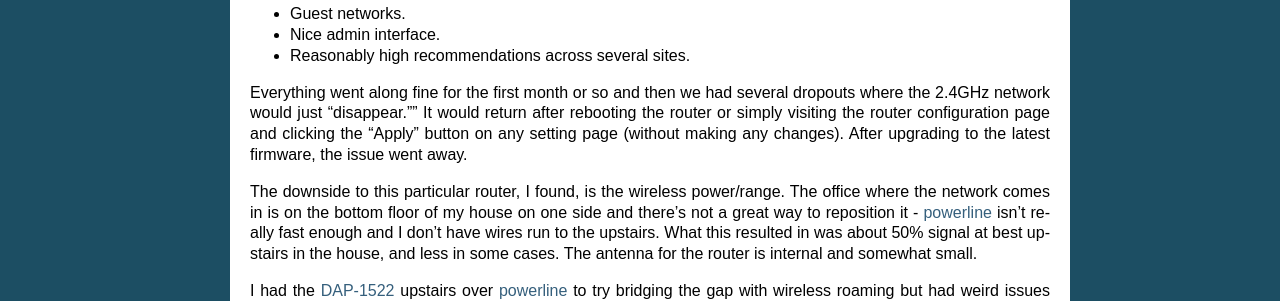
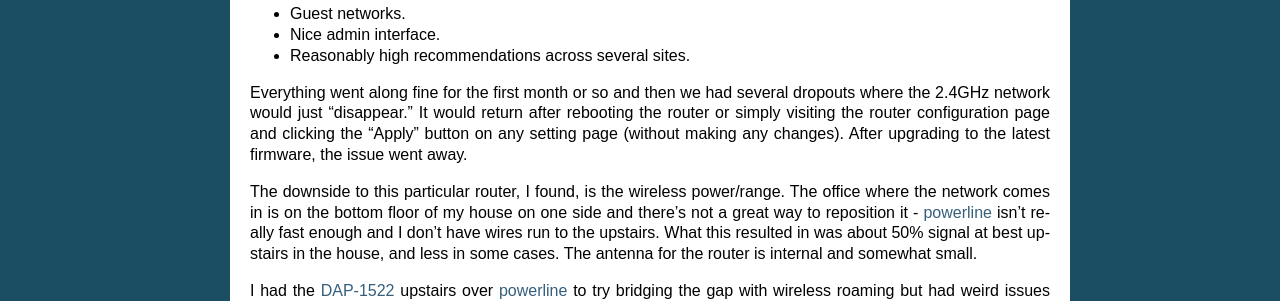
Before and after one commit to tillig/mediacenter, a Sphinx documentation site: the page built from docs/hardware/deprecated/netgearwndr3700v2.rst, in a window 1280 px wide. Shown: the part 745-1046 px from the top of the page. Built offline with Sphinx 7.4.7, drawn with Linux system fonts in a browser that asks for light colours.

```diff
--- a/docs/hardware/deprecated/netgearwndr3700v2.rst
+++ b/docs/hardware/deprecated/netgearwndr3700v2.rst
@@ -14,7 +14,7 @@ I got a Netgear WNDR3700v2 for our router because it has:
 - Nice admin interface.
 - Reasonably high recommendations across several sites.
 
-Everything went along fine for the first month or so and then we had several dropouts where the 2.4GHz network would just "disappear."" It would return after rebooting the router or simply visiting the router configuration page and clicking the "Apply" button on any setting page (without making any changes). After upgrading to the latest firmware, the issue went away.
+Everything went along fine for the first month or so and then we had several dropouts where the 2.4GHz network would just "disappear." It would return after rebooting the router or simply visiting the router configuration page and clicking the "Apply" button on any setting page (without making any changes). After upgrading to the latest firmware, the issue went away.
 
 The downside to this particular router, I found, is the wireless power/range. The office where the network comes in is on the bottom floor of my house on one side and there's not a great way to reposition it - :doc:`powerline <../network/powerline>` isn't really fast enough and I don't have wires run to the upstairs. What this resulted in was about 50% signal at best upstairs in the house, and less in some cases. The antenna for the router is internal and somewhat small.
 
```
